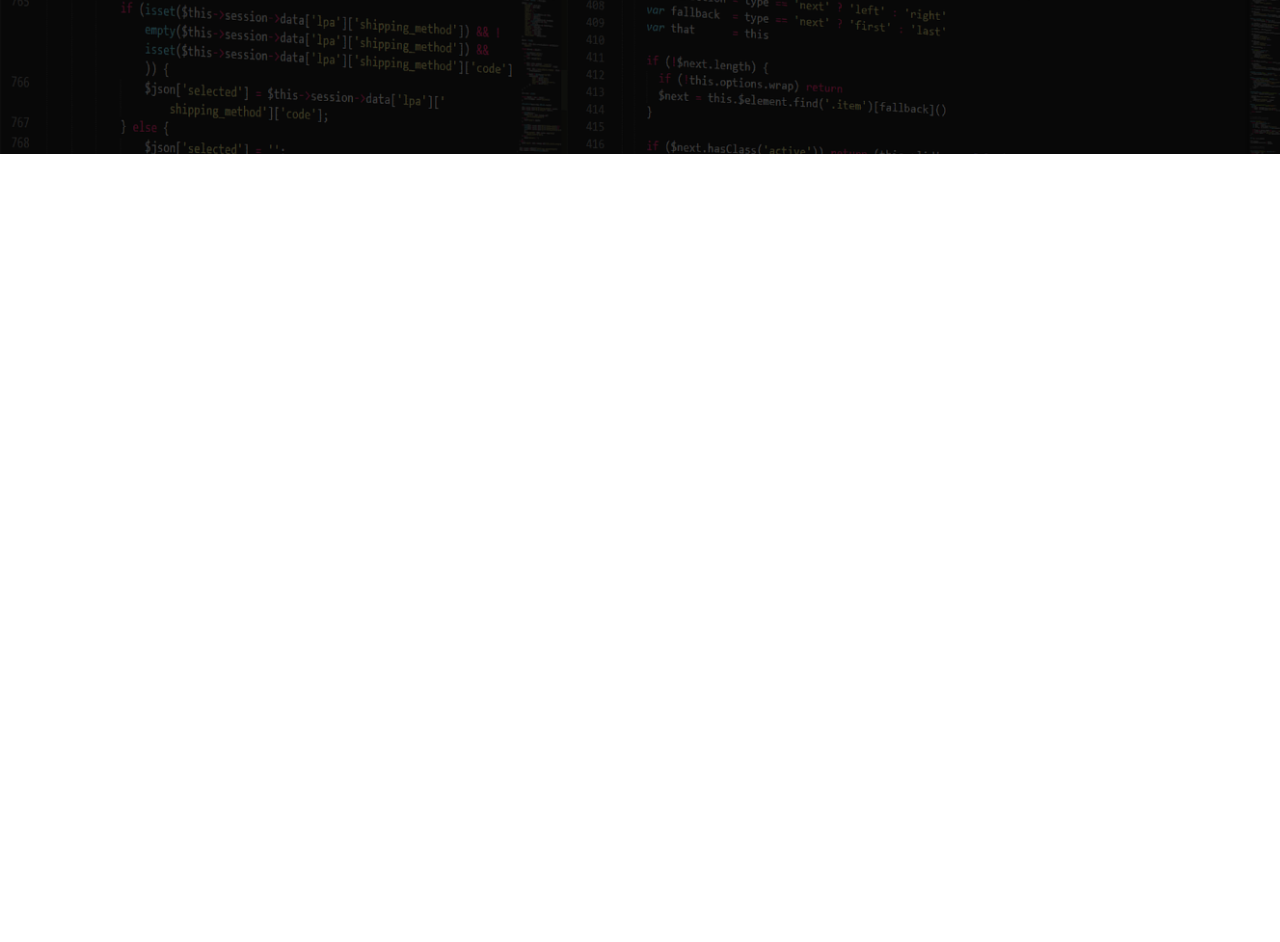
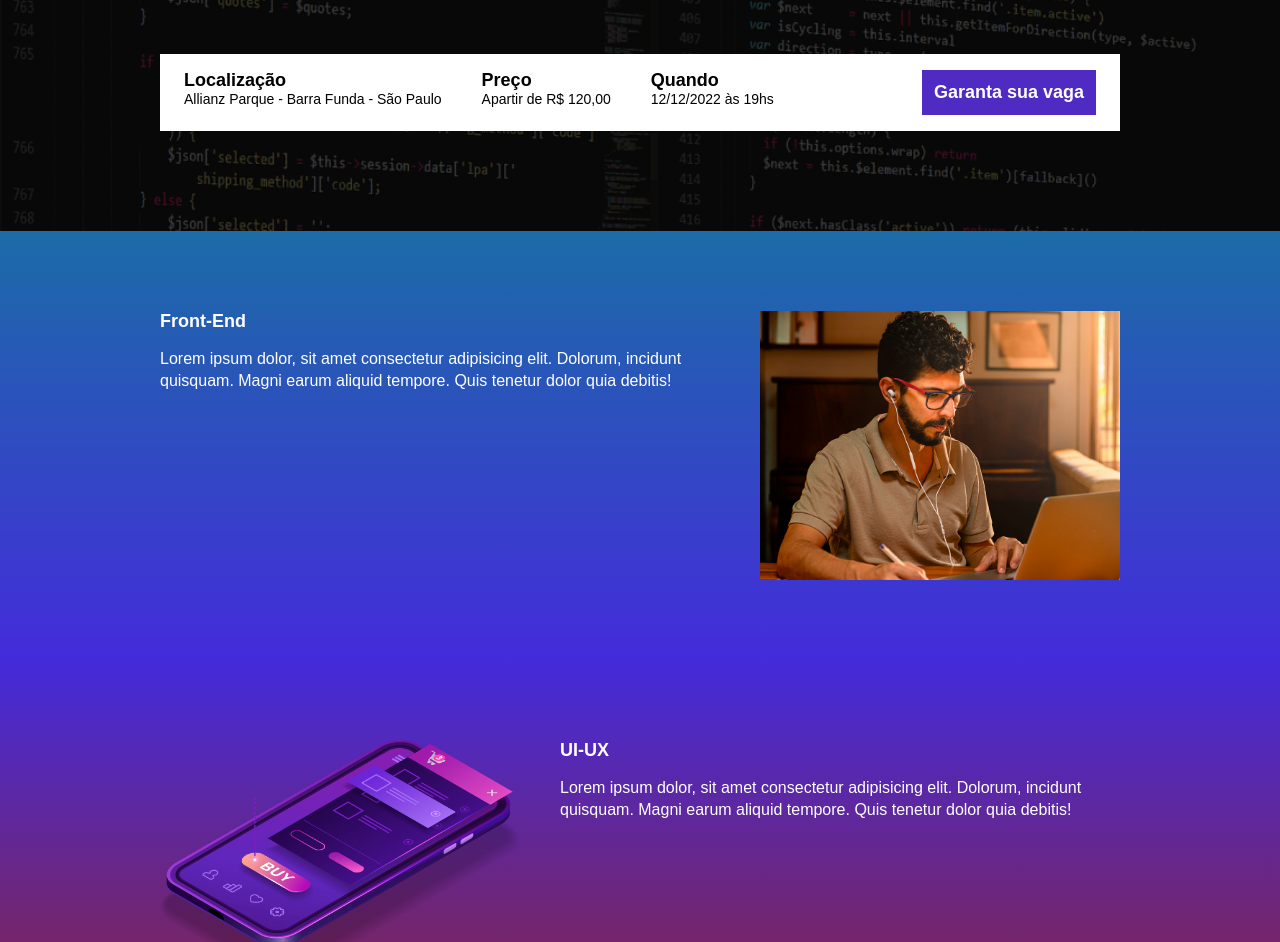
Before and after one commit to Luan-LopS/ebac_tech_talks, a website built with Parcel: page src/index.html in a window 1280 px wide. Shown: the part 330-1272 px from the top of the page. Before the commit the page ends 800 px from the top, so only its background shows below. Built offline with nearby package versions, Linux system fonts and the light colour scheme.

Commit message:
criando a contagem regressiva

```diff
--- a/package.json
+++ b/package.json
@@ -1,9 +1,9 @@
 {
   "name": "35---landing-page-com-pacel",
   "version": "1.0.0",
-  "main": "index.js",
   "scripts": {
     "dev": "parcel src/index.html src/styles/main.scss src/scripts/main.js",
+    "build":"parcel build src/index.html",
     "test": "echo \"Error: no test specified\" && exit 1"
   },
   "keywords": [],
--- a/src/index.html
+++ b/src/index.html
@@ -7,17 +7,87 @@
     <link rel="preconnect" href="https://fonts.gstatic.com" crossorigin>
     <link href="https://fonts.googleapis.com/css2?family=Roboto:wght@300;400;700;900&display=swap" rel="stylesheet">
     <link rel="stylesheet" href="styles/main.scss">
-
+    <link rel="stylesheet" href="https://unpkg.com/aos@next/dist/aos.css" />
     <title>EBAC Tech Talks</title>
 </head>
 <body>
     <header class="hero">
         <div class="container">
             <img class="hero__logo" src="../src/img/ebac_logo.svg" alt="EBAC">
-            <p class="hero__text">O  maior evento de  tecnologia do Brasil começa em 10d 12h 20m 15s</p>
+            <p class="hero__text">O  maior evento de  tecnologia do Brasil começa em <span id="contador"></span></p>
+            <div class="infos-bar">
+                <ul class="infos-bar__infos">
+                    <li class="infos-bar__infos__item">
+                        <b>Localização</b>
+                        Allianz Parque - Barra  Funda - São Paulo
+                    </li>
+                    <li class="infos-bar__infos__item">
+                        <b>Preço</b>
+                        Apartir de R$ 120,00
+                    </li>
+                    <li class="infos-bar__infos__item">
+                        <b>Quando</b>
+                        12/12/2022 às 19hs
+                    </li>
+                </ul>
+
+                <a class="button button--primary" href="#">Garanta sua vaga</a>
+            </div>
         </div>
     </header>
+    <section class="event event--frontend" >
+        <div class="container" data-aos="fade-right">
+            <div class="event__details">
+                <h2 class="event__details__title">Front-End</h2>
+                <p class="event__details__description">
+                    Lorem ipsum dolor, sit amet consectetur adipisicing elit. Dolorum,
+                     incidunt quisquam. Magni earum aliquid tempore. Quis tenetur dolor quia debitis!
+                </p>
+            </div>
+            <img class="event__image" src="./img/frontend.png" alt="Front-End">
+        </div>
+    </section>
 
+    <section class="event event--ui-ux event--image-left">
+        <div class="container" data-aos="fade-left">
+            <div class="event__details">
+                <h2 class="event__details__title">UI-UX</h2>
+                <p class="event__details__description">
+                    Lorem ipsum dolor, sit amet consectetur adipisicing elit. Dolorum,
+                     incidunt quisquam. Magni earum aliquid tempore. Quis tenetur dolor quia debitis!
+                </p>
+            </div>
+            <img class="event__image" src="./img/ui-ux.png" alt="Front-End">
+        </div>
+    </section>
+
+    <section class="event event--data-science">
+        <div class="container" data-aos="fade-right">
+            <div class="event__details">
+                <h2 class="event__details__title">data-science</h2>
+                <p class="event__details__description">
+                    Lorem ipsum dolor, sit amet consectetur adipisicing elit. Dolorum,
+                     incidunt quisquam. Magni earum aliquid tempore. Quis tenetur dolor quia debitis!
+                </p>
+            </div>
+            <img class="event__image" src="./img/data.png" alt="Front-End">
+        </div>
+    </section>
+
+    <section class="event event--backend event--image-left">
+        <div class="container" data-aos="fade-left">
+            <div class="event__details">
+                <h2 class="event__details__title">back-End</h2>
+                <p class="event__details__description">
+                    Lorem ipsum dolor, sit amet consectetur adipisicing elit. Dolorum,
+                     incidunt quisquam. Magni earum aliquid tempore. Quis tenetur dolor quia debitis!
+                </p>
+            </div>
+            <img class="event__image" src="./img/backend.png" alt="Front-End">
+        </div>
+    </section>
+
+    <script src="https://unpkg.com/aos@next/dist/aos.js"></script>
     <script src="scripts/main.js"></script>
 </body>
 </html>
--- a/src/scripts/main.js
+++ b/src/scripts/main.js
@@ -1 +1,23 @@
-console.log('Ola mundo')
+AOS.init();
+
+const dataDoEvento = new Date('Dec 12, 2024 19:00:00');
+const timeStampDoEvento = dataDoEvento.getTime();
+
+const interval = setInterval(function(){
+    const agora = new Date();
+    const timeStampAtual = agora.getTime();
+    const distanciaEvento = timeStampDoEvento - timeStampAtual;
+
+    const dia = Math.floor(distanciaEvento / (1000 * 60 * 60 * 24));
+    const horas = Math.floor((distanciaEvento % (1000 * 60 * 60 * 24)) / (1000 * 60 * 60));
+    const minutos = Math.floor((distanciaEvento % (1000 * 60 * 60)) / (1000 * 60));
+    const segundos = Math.floor((distanciaEvento % (1000 * 60)) / 1000);
+
+
+    document.getElementById('contador').innerHTML = `${dia}d ${horas}h ${minutos}m ${segundos}s`
+
+    if(distanciaEvento < 0){
+        clearInterval(interval)
+        document.getElementById('contator').innerHTML = `Evendo expirado`
+    }
+}, 1000)
--- /dev/null
+++ b/src/styles/_event.scss
@@ -0,0 +1,64 @@
+@use 'variables';
+
+.event{
+    padding: 80px 0;
+
+    &--frontend{
+        background-image: linear-gradient(variables.$blue, variables.$purple);
+    }
+
+    &--ui-ux{
+        background-image: linear-gradient(variables.$purple, variables.$pink);
+    }
+
+    &--data-science{
+        background-image: linear-gradient(variables.$pink, variables.$yellow);
+    }
+
+    &--backend{
+        background-image: linear-gradient(variables.$yellow, variables.$pink);
+    }
+
+    &--image-left{
+        .container{
+           flex-direction: row-reverse;
+        }
+    }
+
+    .container{
+        display: flex;
+        gap: 40px;
+    }
+
+    &__image{
+        max-width: 360px;
+    }
+
+    &__details{
+
+        &__title{
+            font-size: 18px;
+            font-weight: bold;
+            margin-bottom: 16px;
+        }
+
+        &__description{
+            line-height: 22px;
+        }
+    }
+
+    @media(max-width:640px){
+        .container{
+            display: block;
+        }
+
+        &__image{
+            width: 100%;
+        }
+
+        &__details{
+            margin-left: 0;
+            margin-bottom: 16px;
+        }
+    }
+}
--- a/src/styles/_hero.scss
+++ b/src/styles/_hero.scss
@@ -1,3 +1,5 @@
+@use 'variables';
+
 .hero{
     padding-top: 64px;
     padding-bottom: 100px;
@@ -33,7 +35,7 @@
         font-size: 40px;
         line-height: 56px;
         text-align: center;
-        color: #fff;
+        color: variables.$textColor;
         font-weight: 800;
     }
 
--- /dev/null
+++ b/src/styles/_variables.scss
@@ -0,0 +1,8 @@
+$blue: #1B6CA7;
+$purple:#442BDB;
+$purpleButton:#4f2ac3;
+$pink: #89223B;
+$yellow: #9C791D;
+
+$textColor: #fff;
+$secondaryTextColor:#000;
--- /dev/null
+++ b/src/styles/components/_buttons.scss
@@ -0,0 +1,26 @@
+@use '../variables';
+
+.button{
+    padding: 12px;
+    font-size: 18px;
+    font-weight: bold;
+    text-decoration: none;
+    text-align: center;
+    white-space: nowrap;
+
+
+    &--primary{
+        color: variables.$textColor;
+        background-color: variables.$purpleButton;
+    }
+
+    @media(max-width:640px){
+        display: block;
+        width: 100%;
+    }
+
+    @media(max-width: 1024px){
+        display: flex;
+        align-items: center;
+    }
+}
--- /dev/null
+++ b/src/styles/components/_infos_bar.scss
@@ -0,0 +1,43 @@
+@use '../variables';
+
+.infos-bar{
+    padding: 16px 24px;
+    background-color: variables.$textColor;
+    display: flex;
+    justify-content: space-between;
+
+    &__infos{
+        display: flex;
+        gap: 40px;
+
+        &__item{
+            font-size: 14px;
+            color: variables.$secondaryTextColor;
+
+            b{
+                font-size: 18px;
+                display: block;
+                color: variables.$secondaryTextColor;
+            }
+        }
+    }
+
+    @media(max-width: 640px){
+        display: block;
+
+        &__infos{
+            display: block;
+
+            &__item{
+                margin-bottom: 24px;
+            }
+        }
+    }
+
+
+    @media(max-width:1024px){
+        &__infos{
+            gap: 16px;
+        }
+    }
+}
--- a/src/styles/main.scss
+++ b/src/styles/main.scss
@@ -1,10 +1,16 @@
 @use 'hero';
+@use 'components/infos_bar';
+@use 'components/buttons';
+@use 'event';
+@use 'variables';
 
 *{
     margin: 0;
     padding: 0;
     box-sizing: border-box;
     font-family: Robot, sans-serif;
+    color: variables.$textColor;
+    list-style: none;
 }
 
 .container{
```
